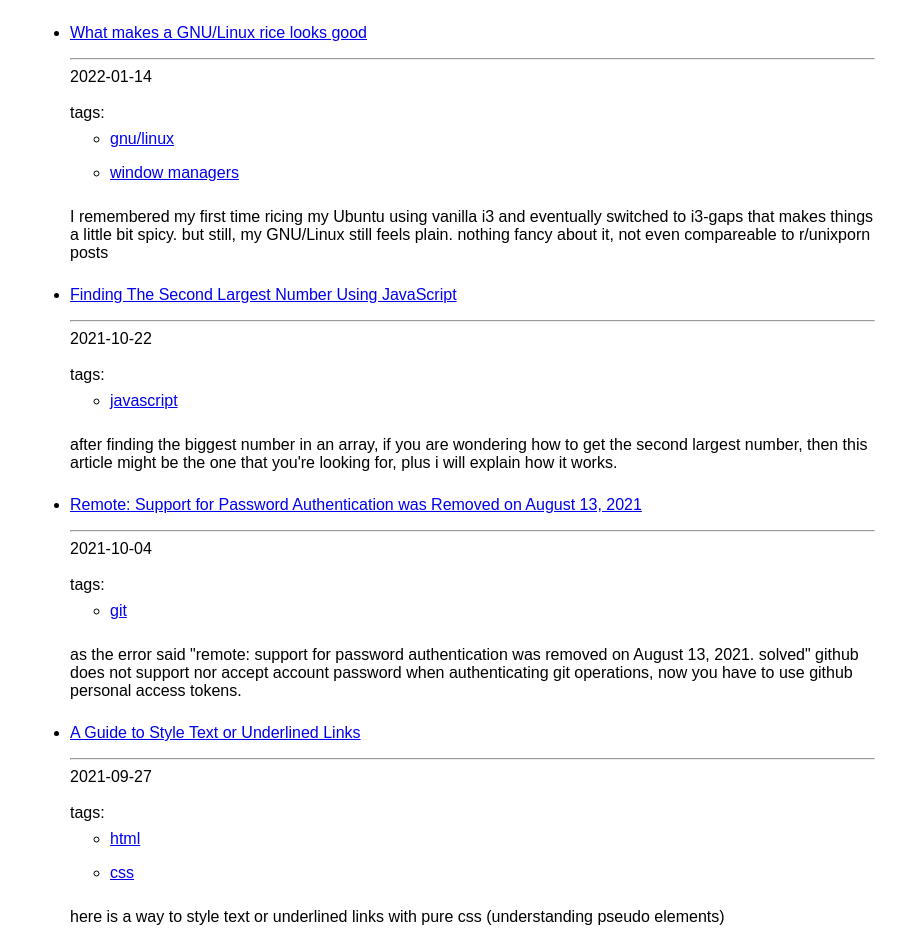
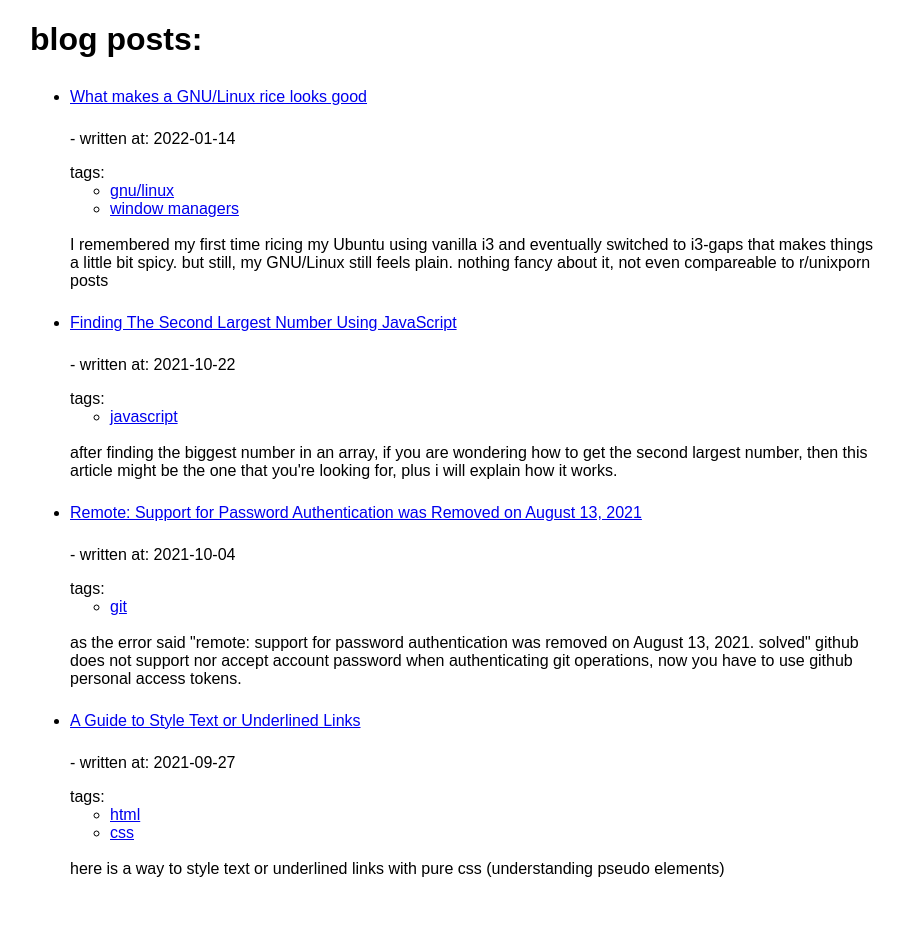
Before and after one commit to youkwhd/youkwhd.com, a Next.js app: page /blog in a window 1280 px wide. Shown: the whole page, without its empty margins (26-932 px from the left). After the commit the page ends 894 px from the top, so only its background shows below. Built offline with nearby package versions, Linux system fonts and the light colour scheme.

Commit message:
fix ul placement

```diff
--- a/pages/blog/index.tsx
+++ b/pages/blog/index.tsx
@@ -4,6 +4,7 @@ import { getAllPosts } from '../../utils/getPosts';
 export default function BlogPage({ allPosts }: any) {
 	return (
 		<>
+            <h1>blog posts:</h1>
 			{allPosts.map((post: any) => {
 				return (
 					<ul key={post.slug}>
@@ -12,15 +13,12 @@ export default function BlogPage({ allPosts }: any) {
 								{post.title}
 							</Link>
 						</li>
-						<hr />
-						{post.date.split("T")[0]}
-						<br />
-						<br />
+						<p>- written at: {post.date.split("T")[0]}</p>
 						tags:
 						<ul>
 							{post.tags.map((tag: string, index: number) => {
 								return (
-									<li key={index}>
+									<li className="no-padding" key={index}>
 										<Link as={`/tags/${post.parsedTags[index]}`} href="/tags/[tag]">
 											{tag}
 										</Link>
```
